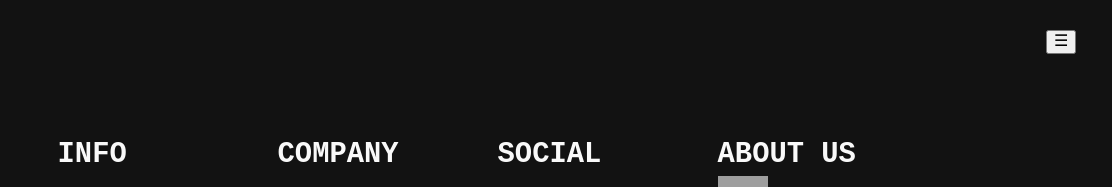
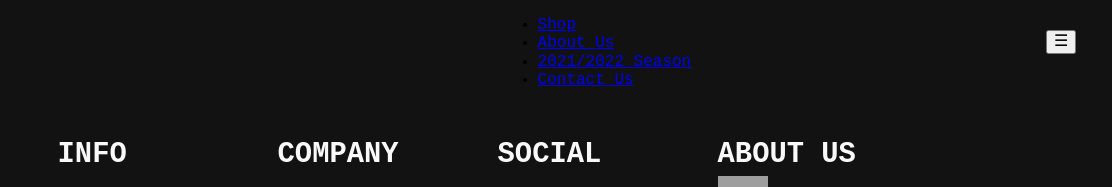
Before and after one commit to neilmaghanga/landing, a plain HTML site: page index.html in a window 1280 px wide. Shown: the top 187 px of the page, 168-1280 px from the left. Drawn offline with Linux system fonts and the light colour scheme; grey boxes are pictures that could not be loaded.

Commit message:
add primary navigation list menu

```diff
--- a/index.html
+++ b/index.html
@@ -18,6 +18,12 @@
             </section>
             <nav class="column navigate">
                 <button id="hamburgerBtn">&#9776;</button>
+                <ul id="primaryNav">
+                    <li><a href="#">Shop</a></li>
+                    <li><a href="#">About Us</a></li>
+                    <li><a href="#">2021/2022 Season</a></li>
+                    <li><a href="#">Contact Us</a></li>
+                </ul>
             </nav>
 
         </div>
```
